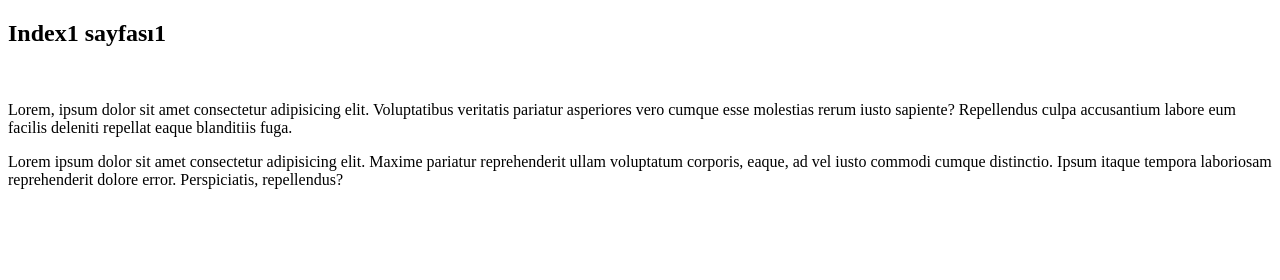
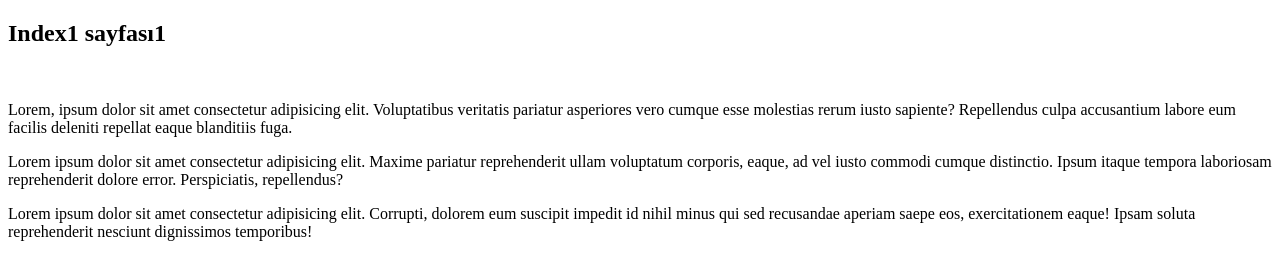
Before and after one commit to Mozgalli/RentACarApp, a plain HTML site: page src/index.html in a window 1280 px wide. Drawn offline with Linux system fonts and the light colour scheme.

Commit message:
updte 2 index.html

```diff
--- a/src/index.html
+++ b/src/index.html
@@ -11,5 +11,7 @@
     <br>
     <p>Lorem, ipsum dolor sit amet consectetur adipisicing elit. Voluptatibus veritatis pariatur asperiores vero cumque esse molestias rerum iusto sapiente? Repellendus culpa accusantium labore eum facilis deleniti repellat eaque blanditiis fuga.</p>
     <p>Lorem ipsum dolor sit amet consectetur adipisicing elit. Maxime pariatur reprehenderit ullam voluptatum corporis, eaque, ad vel iusto commodi cumque distinctio. Ipsum itaque tempora laboriosam reprehenderit dolore error. Perspiciatis, repellendus?</p>
+
+    <p>Lorem ipsum dolor sit amet consectetur adipisicing elit. Corrupti, dolorem eum suscipit impedit id nihil minus qui sed recusandae aperiam saepe eos, exercitationem eaque! Ipsam soluta reprehenderit nesciunt dignissimos temporibus!</p>
 </body>
 </html>
```
